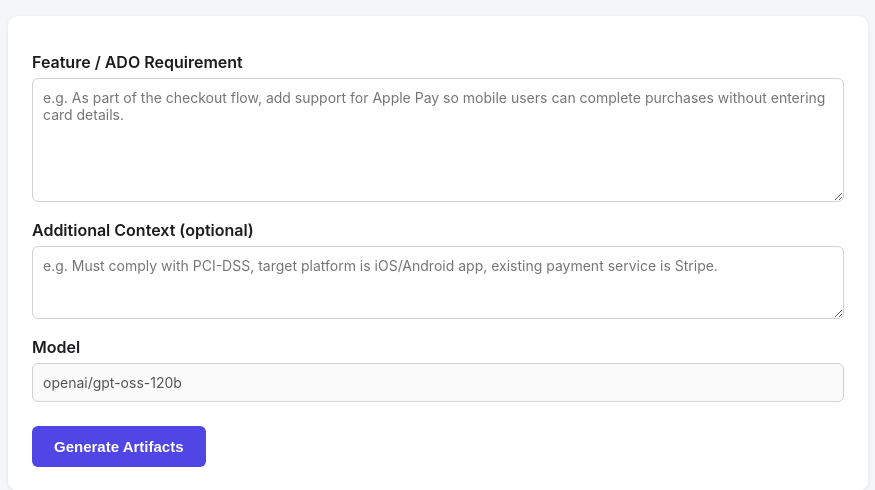
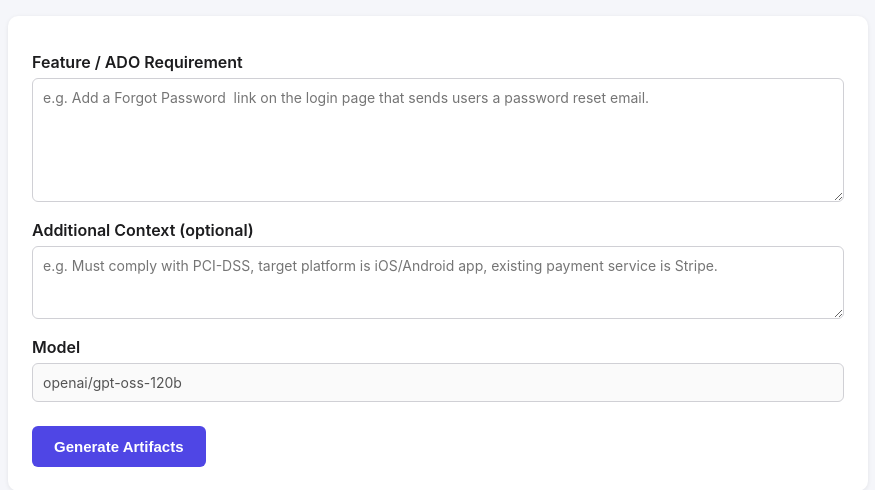
Before and after one commit to FazulGitHub/AZURE-ADO-AGENT, a Flask app: page / in a window 1280 px wide. Shown: the part 116-606 px from the top of the page, without its empty margins (202-1077 px from the left). Run offline with Flask 3, Linux system fonts and the light colour scheme.

Commit message:
added sample requirement

```diff
--- a/templates/index.html
+++ b/templates/index.html
@@ -33,7 +33,7 @@
         id="requirement"
         name="requirement"
         rows="6"
-        placeholder="e.g. As part of the checkout flow, add support for Apple Pay so mobile users can complete purchases without entering card details."
+        placeholder="e.g. Add a Forgot Password  link on the login page that sends users a password reset email."
         required
       >{{ requirement_value }}</textarea>
 
```
